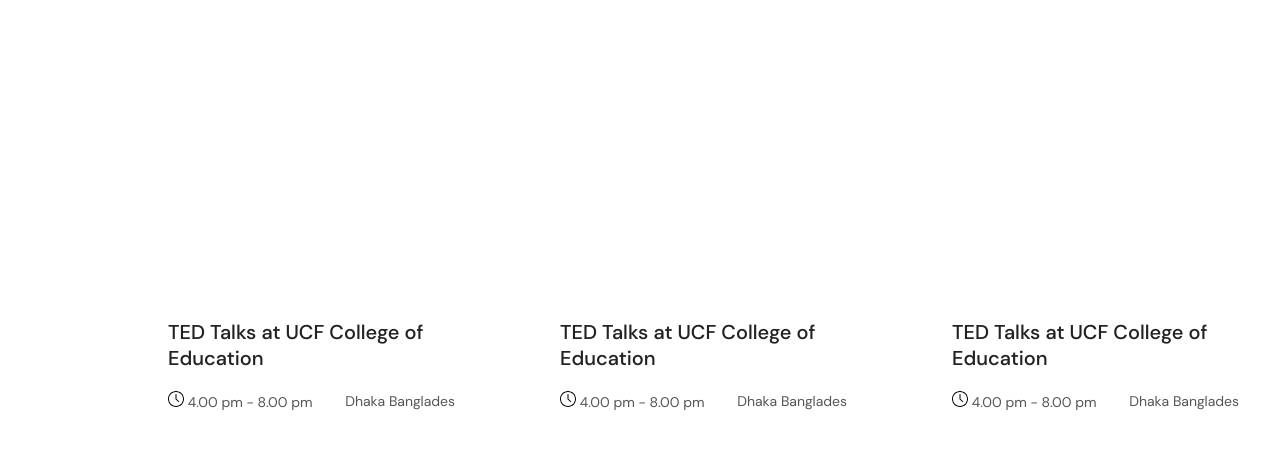
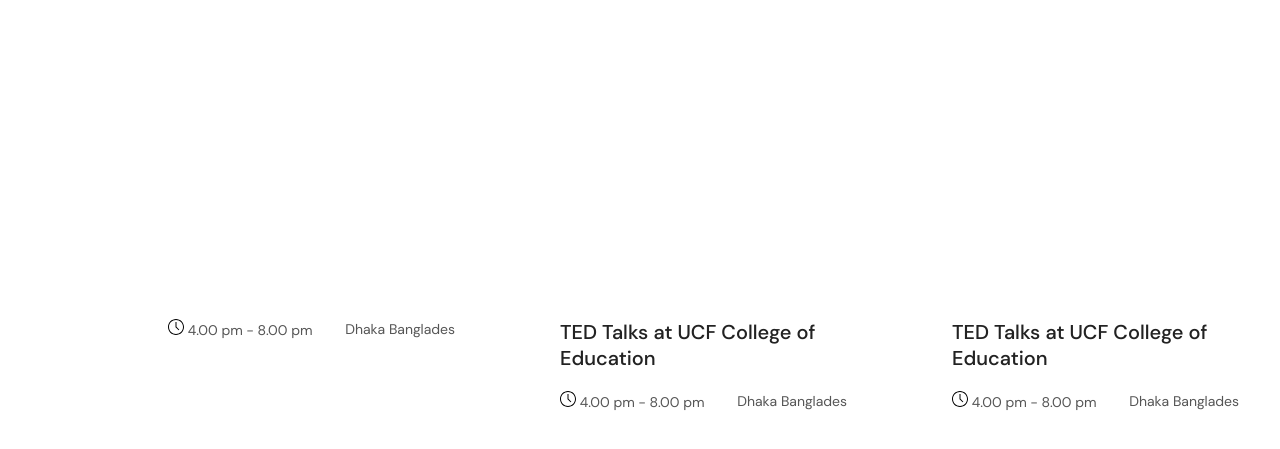
Before and after one commit to Merin123sadsa/Merin123sadsa.github.io, a plain HTML site: page index.html in a window 1280 px wide. Shown: the part 233-682 px from the top of the page. Drawn offline with Linux system fonts and the light colour scheme.

Commit message:
1st comm

```diff
--- a/index.html
+++ b/index.html
@@ -23,9 +23,7 @@
                 <div class="textblock">
 
 
-                <div class="textbox">
-                    <span>TED Talks at UCF College of Education</span>
-                </div>
+
                 <div class="textbox1">
                     <div class="textbox2_frst">
                         <img src="img/clock1.svg" alt="">
```
